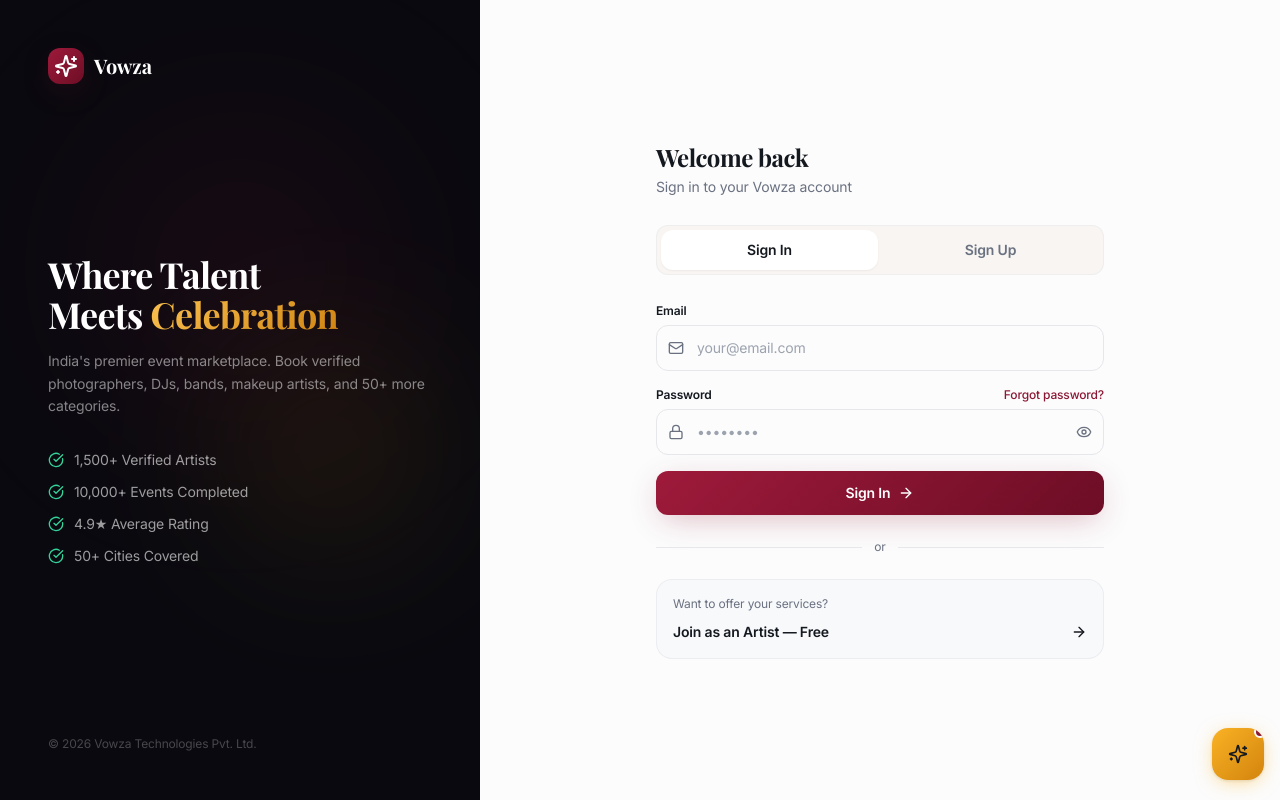
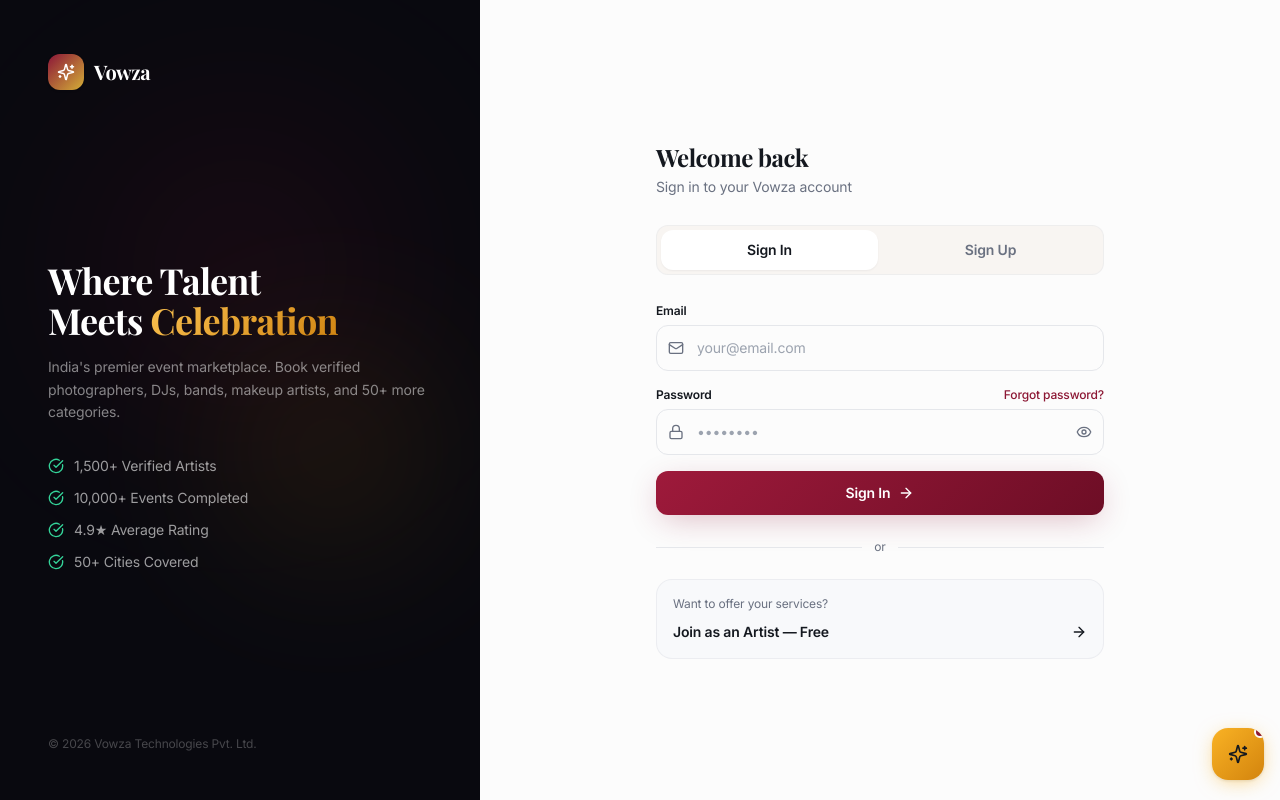
Before and after one commit to pradeep027/vowza-, a React (Vite) app in the folder vowza-event-connections-main/: page /auth in a window 1280 px wide. Built offline with nearby package versions, Linux system fonts and the light colour scheme; the HTML template or start-up script is replaced by a standard one; a web font is replaced by a local one.

Commit message:
Add universal role-based home navigation

```diff
--- /dev/null
+++ b/vowza-event-connections-main/src/components/AppLogo.tsx
@@ -0,0 +1,157 @@
+// ─── AppLogo — Universal role-aware Home navigation ───────────────────────────
+// Single reusable branding component used across every dashboard and auth page.
+//
+// Behaviour (matches Airbnb / Stripe / Notion / GitHub / Linear):
+//   • Entire branding block is one clickable target (icon + text + padding)
+//   • Destination is resolved from the authenticated user's role
+//   • Already on Home → no navigation, no reload
+//   • Keyboard accessible: it is a real <button>, so Enter and Space work
+//   • aria-label="Go to Home", aria-current="page" when already home
+//   • Uses useNavigate() — never window.location
+
+import { memo, useCallback } from 'react';
+import { useNavigate, useLocation } from 'react-router-dom';
+import { Sparkles } from 'lucide-react';
+import { useAuth } from '@/contexts/AuthContext';
+import { cn } from '@/lib/utils';
+
+// ── Role → Home route ─────────────────────────────────────────────────────────
+// Pure function so it can be reused and unit-tested independently of React.
+// Accepts both naming conventions ('provider'/'vendor', 'super_admin'/'superadmin').
+export function resolveHome(roles: string[] = []): string {
+  if (roles.includes('super_admin') || roles.includes('superadmin')) return '/super-admin/dashboard';
+  if (roles.includes('admin'))                                        return '/admin/dashboard';
+  if (roles.includes('provider') || roles.includes('vendor'))         return '/vendor/dashboard';
+  return '/'; // customer + unauthenticated
+}
+
+type Theme = 'light' | 'dark';
+type Size  = 'sm' | 'md' | 'lg';
+
+export interface AppLogoProps {
+  /** Text beside the mark. Pass "" or use `collapsed` to hide it. */
+  label?: string;
+  /** Icon-only mode for collapsed sidebars. */
+  collapsed?: boolean;
+  /** `dark` renders white text for dark sidebars. */
+  theme?: Theme;
+  /** Controls mark + text scale. */
+  size?: Size;
+  /** Extra classes on the button wrapper. */
+  className?: string;
+  /** Override the destination (rarely needed — role routing is the default). */
+  to?: string;
+  /** Render as static branding with no click behaviour. */
+  static?: boolean;
+}
+
+const MARK_SIZE: Record<Size, string> = {
+  sm: 'w-7 h-7',
+  md: 'w-8 h-8',
+  lg: 'w-8 h-8 md:w-9 md:h-9',
+};
+
+const ICON_SIZE: Record<Size, string> = {
+  sm: 'w-3.5 h-3.5',
+  md: 'w-4 h-4',
+  lg: 'w-4 h-4 md:w-[18px] md:h-[18px]',
+};
+
+const TEXT_SIZE: Record<Size, string> = {
+  sm: 'text-base',
+  md: 'text-lg',
+  lg: 'text-xl',
+};
+
+const AppLogo = memo(function AppLogo({
+  label = 'Vowza',
+  collapsed = false,
+  theme = 'light',
+  size = 'md',
+  className,
+  to,
+  static: isStatic = false,
+}: AppLogoProps) {
+  const navigate  = useNavigate();
+  const location  = useLocation();
+  const { roles } = useAuth();
+
+  const target = to ?? resolveHome(roles);
+  const isHome = location.pathname === target;
+
+  const handleClick = useCallback(() => {
+    if (isStatic) return;
+    // Already home — stay put, no reload, no history entry
+    if (isHome) return;
+    navigate(target);
+  }, [isStatic, isHome, navigate, target]);
+
+  const showText = !collapsed && !!label;
+
+  const content = (
+    <>
+      {/* Mark */}
+      <span
+        className={cn(
+          'rounded-xl bg-gradient-to-br from-[#8B1538] to-[#D4AF37]',
+          'flex items-center justify-center flex-shrink-0',
+          'shadow-sm transition-shadow duration-[250ms]',
+          !isStatic && 'group-hover:shadow-md',
+          MARK_SIZE[size],
+        )}
+      >
+        <Sparkles className={cn('text-white', ICON_SIZE[size])} aria-hidden="true" />
+      </span>
+
+      {/* Wordmark */}
+      {showText && (
+        <span
+          className={cn(
+            'font-display font-bold tracking-tight whitespace-nowrap',
+            TEXT_SIZE[size],
+            theme === 'dark' ? 'text-white' : 'text-foreground',
+          )}
+        >
+          {label}
+        </span>
+      )}
+    </>
+  );
+
+  // Static mode — plain branding, not interactive
+  if (isStatic) {
+    return (
+      <span className={cn('inline-flex items-center gap-2.5', className)}>
+        {content}
+      </span>
+    );
+  }
+
+  return (
+    <button
+      type="button"
+      onClick={handleClick}
+      aria-label="Go to Home"
+      aria-current={isHome ? 'page' : undefined}
+      title={isHome ? label : `Go to Home`}
+      className={cn(
+        // Layout — generous padding so surrounding space is clickable too
+        'group inline-flex items-center gap-2.5 rounded-xl',
+        collapsed ? 'p-1.5' : 'px-2 py-1.5 -mx-2',
+        // Interaction
+        'cursor-pointer select-none',
+        'transition-all duration-[250ms] ease-out',
+        'hover:scale-[1.03] active:scale-[0.98]',
+        theme === 'dark' ? 'hover:bg-white/8' : 'hover:bg-black/[0.04]',
+        // Focus ring — visible for keyboard users only
+        'focus:outline-none focus-visible:ring-2 focus-visible:ring-[#8B1538]/40 focus-visible:ring-offset-2',
+        theme === 'dark' && 'focus-visible:ring-offset-transparent',
+        className,
+      )}
+    >
+      {content}
+    </button>
+  );
+});
+
+export default AppLogo;
--- a/vowza-event-connections-main/src/components/Navbar.tsx
+++ b/vowza-event-connections-main/src/components/Navbar.tsx
@@ -16,6 +16,7 @@ import { useCart } from "@/contexts/CartContext";
 import { useAuth } from "@/contexts/AuthContext";
 import { NotificationBell } from "@/components/NotificationBell";
 import { useDashboardLink } from "@/hooks/useDashboardLink";
+import AppLogo from "@/components/AppLogo";
 import { cn } from "@/lib/utils";
 
 // ── Mega menu data ─────────────────────────────────────────────────────────
@@ -136,15 +137,8 @@ const Navbar = () => {
         <div className="container">
           <div className={cn("flex items-center justify-between transition-all duration-300", navH)}>
 
-            {/* ── Logo ────────────────────────────────────────────────── */}
-            <Link to="/" className="flex items-center gap-2.5 flex-shrink-0 group" aria-label="Vowza home">
-              <div className="w-8 h-8 md:w-9 md:h-9 rounded-xl bg-gradient-maroon flex items-center justify-center shadow-maroon group-hover:shadow-lg transition-shadow">
-                <Sparkles className="w-4 h-4 text-white" />
-              </div>
-              <span className="text-xl font-display font-bold text-foreground tracking-tight">
-                Vowza
-              </span>
-            </Link>
+            {/* ── Logo — role-aware Home navigation ───────────────────── */}
+            <AppLogo size="lg" className="flex-shrink-0" />
 
             {/* ── Desktop nav links ────────────────────────────────────── */}
             <div className="hidden lg:flex items-center gap-1" ref={megaRef}>
--- a/vowza-event-connections-main/src/pages/Auth.tsx
+++ b/vowza-event-connections-main/src/pages/Auth.tsx
@@ -14,6 +14,7 @@ import { useAuth } from '@/contexts/AuthContext';
 import { supabase } from '@/integrations/supabase/client';
 import { toast } from 'sonner';
 import { cn } from '@/lib/utils';
+import AppLogo from '@/components/AppLogo';
 import {
   Sparkles, Lock, Eye, EyeOff, ArrowLeft, Mail,
   User, Phone, CheckCircle, ArrowRight,
@@ -31,12 +32,7 @@ const AuthLayout = memo(({ children }: { children: React.ReactNode }) => (
         style={{ background: 'radial-gradient(circle, hsl(40 95% 52%), transparent 70%)' }} />
 
       {/* Logo */}
-      <Link to="/" className="flex items-center gap-2.5 relative z-10">
-        <div className="w-9 h-9 rounded-xl bg-gradient-maroon flex items-center justify-center shadow-maroon">
-          <Sparkles className="w-4.5 h-4.5 text-white" />
-        </div>
-        <span className="text-xl font-display font-bold text-white">Vowza</span>
-      </Link>
+      <AppLogo theme="dark" size="lg" className="relative z-10" />
 
       {/* Brand copy */}
       <div className="relative z-10">
@@ -66,12 +62,7 @@ const AuthLayout = memo(({ children }: { children: React.ReactNode }) => (
     <div className="flex-1 flex items-center justify-center p-6 bg-background">
       <div className="w-full max-w-md">
         {/* Mobile logo */}
-        <Link to="/" className="flex items-center gap-2 mb-8 lg:hidden">
-          <div className="w-8 h-8 rounded-xl bg-gradient-maroon flex items-center justify-center">
-            <Sparkles className="w-4 h-4 text-white" />
-          </div>
-          <span className="text-lg font-display font-bold text-foreground">Vowza</span>
-        </Link>
+        <AppLogo size="md" className="mb-8 lg:hidden" />
         {children}
       </div>
     </div>
--- a/vowza-event-connections-main/src/pages/CustomerDashboard.tsx
+++ b/vowza-event-connections-main/src/pages/CustomerDashboard.tsx
@@ -1,6 +1,7 @@
 import { useState, useEffect } from 'react';
 import { useNavigate, Link } from 'react-router-dom';
 import { useAuth } from '@/contexts/AuthContext';
+import AppLogo from '@/components/AppLogo';
 import { useProviders, Provider } from '@/hooks/useProviders';
 import { supabase } from '@/integrations/supabase/client';
 import { Button } from '@/components/ui/button';
@@ -170,12 +171,7 @@ Thank you for choosing Vowza!
       {/* Header */}
       <header className="bg-card/95 backdrop-blur-sm border-b border-gold/20 sticky top-0 z-50">
         <div className="container mx-auto px-4 py-4 flex items-center justify-between">
-          <Link to="/" className="flex items-center gap-2">
-            <div className="w-10 h-10 rounded-full bg-gradient-gold flex items-center justify-center">
-              <Sparkles className="w-5 h-5 text-foreground" />
-            </div>
-            <span className="text-xl font-bold text-foreground">Vowza</span>
-          </Link>
+          <AppLogo size="lg" />
           <div className="flex items-center gap-3">
             <Button
               variant={activeTab === 'browse' ? 'default' : 'ghost'}
--- a/vowza-event-connections-main/src/pages/vendor/VendorSidebar.tsx
+++ b/vowza-event-connections-main/src/pages/vendor/VendorSidebar.tsx
@@ -2,6 +2,7 @@
 import { NavLink, useLocation } from 'react-router-dom';
 import { cn } from '@/lib/utils';
 import { useAuth } from '@/contexts/AuthContext';
+import AppLogo from '@/components/AppLogo';
 import {
   LayoutDashboard, CalendarDays, BookOpen, MessageSquare,
   Image, Package, Clock, Star, BarChart3, Megaphone,
@@ -52,11 +53,8 @@ export default function VendorSidebar({ collapsed, setCollapsed, mobileOpen, set
   return (
     <aside className={sidebarClasses}>
       {/* Logo */}
-      <div className={cn('flex items-center h-16 border-b border-border/60 px-4 flex-shrink-0', collapsed && 'justify-center')}>
-        <div className="w-8 h-8 rounded-xl bg-gradient-to-br from-[#8B1538] to-[#D4AF37] flex items-center justify-center flex-shrink-0">
-          <Sparkles className="w-4 h-4 text-white" />
-        </div>
-        {!collapsed && <span className="ml-2.5 text-lg font-bold text-foreground tracking-tight">Vowza</span>}
+      <div className={cn('flex items-center h-16 border-b border-border/60 px-4 flex-shrink-0', collapsed && 'justify-center px-2')}>
+        <AppLogo collapsed={collapsed} size="md" />
       </div>
 
       {/* Nav items */}
```
Also changed, not shown: vowza-event-connections-main/src/pages/admin/AdminLayout.tsx (+9 -10 lines).
